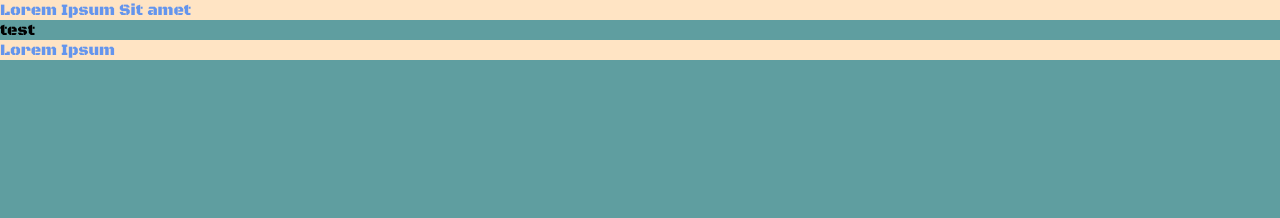
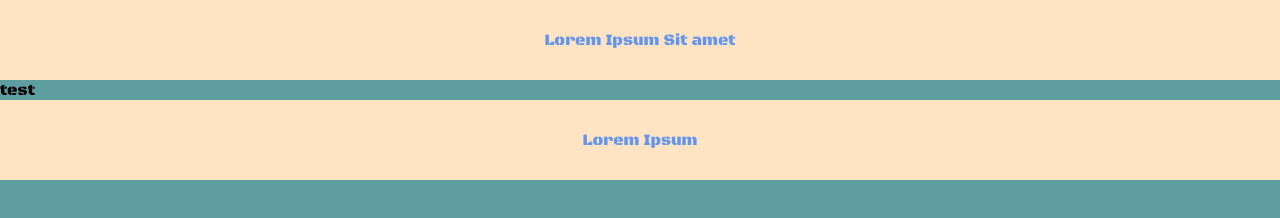
Before and after one commit to kodilla-19-02/git_test_repo, a plain HTML site: page index.html in a window 1280 px wide. Drawn offline with Linux system fonts and the light colour scheme.

Commit message:
Update style.css

```diff
--- a/style.css
+++ b/style.css
@@ -11,11 +11,14 @@ body {
 }
 header,
 footer {
+    text-align: center;
+    padding: 30px;
     background-color: bisque;
     color: cornflowerblue;
 }
 section {
     width: 80%;
+    margin: 20px auto;
     border-radius: 10px;
     background-color: cornflowerblue;
     color: bisque;
```
